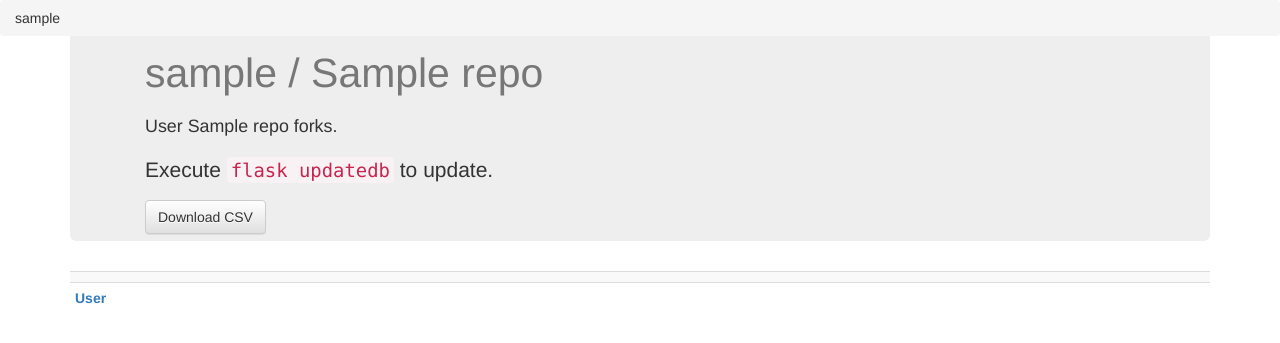
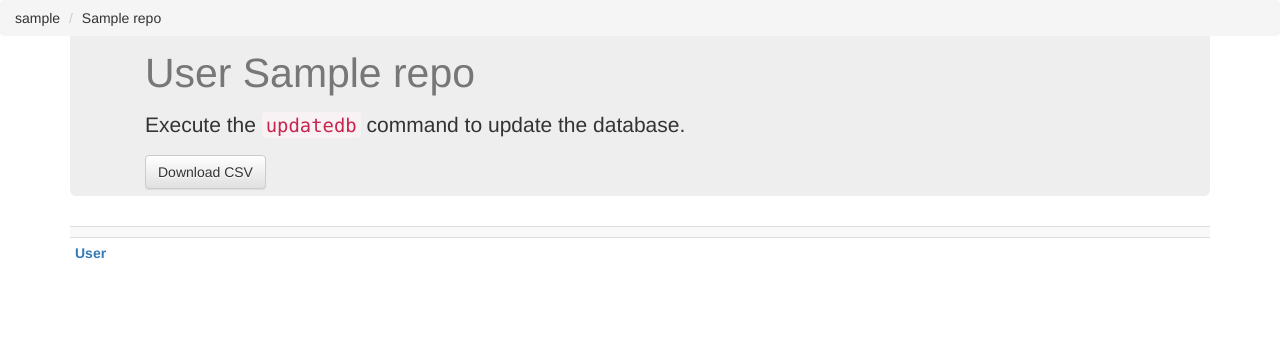
Before and after one commit to osteele/assignment-dashboard, a Flask app: page /assignment_repo/1 in a window 1280 px wide. Shown: the top 343 px of the page. Run offline with Flask 2, Linux system fonts and the light colour scheme; tables that the repository leaves empty hold one stand-in row (values such as "Sample post"); data that the repository does not hold is empty; some libraries are stand-ins or nearby versions.

Commit message:
add current page to assignment repo breadcrumb

```diff
--- a/assignment_dashboard/templates/assignment_repo.html
+++ b/assignment_dashboard/templates/assignment_repo.html
@@ -5,6 +5,7 @@
   <nav class="navbar navbar-fixed-top">
     <ol class="breadcrumb">
       <li>{{ classroom_owner.login }}</li>
+      <li>{{ assignment_repo.name }}</li>
     </ol>
   </nav>
 {% endblock %}
@@ -13,11 +14,10 @@
   <div class="container">
     <div class="jumbotron">
       <div class="container">
-        <h1><small>{{ assignment_repo.owner.login }} / {{ assignment_repo.name }}</small></h1>
-        <p><small>{{ classroom_owner.fullname or classroom_owner.login | capitalize }} {{ assignment_repo.name}} forks.</small></p>
+        <h1><small>{{ classroom_owner.fullname or classroom_owner.login | capitalize }} {{ assignment_repo.name}}</small></h1>
         <p>
           {% if repo_update_time %}The last commit is from {{ repo_update_time.strftime('%l:%M%P, %B %d') }}.{% endif %}
-          Execute <code>{{ update_db_command }}</code> to update.</p>
+          Execute the <code>updatedb</code> command to update the database.</p>
         <a class="btn btn-default" href="{{ url_for('assignment_repo_csv', repo_id=assignment_repo.id )}}">Download CSV</a>
       </div>
     </div>
--- a/assignment_dashboard/views.py
+++ b/assignment_dashboard/views.py
@@ -47,7 +47,6 @@ def assignment_repo(repo_id):
         classroom_owner=assignment_repo.owner,
         assignment_repo=assignment_repo,
         repo_update_time=repo_update_time,
-        update_db_command='flask updatedb',
         assignments=model.assignments,
         students=sorted(model.students, key=lambda u: u.display_name.lower()),
         responses=model.responses)
```
